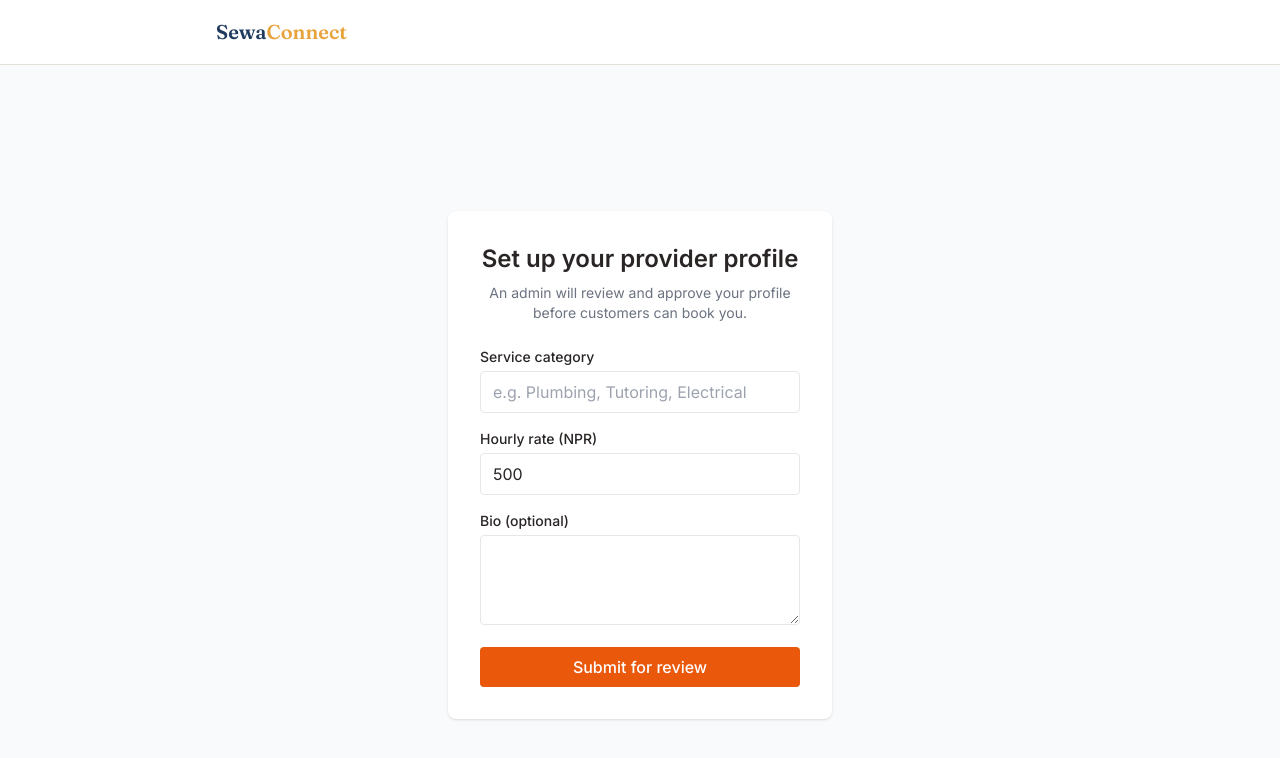
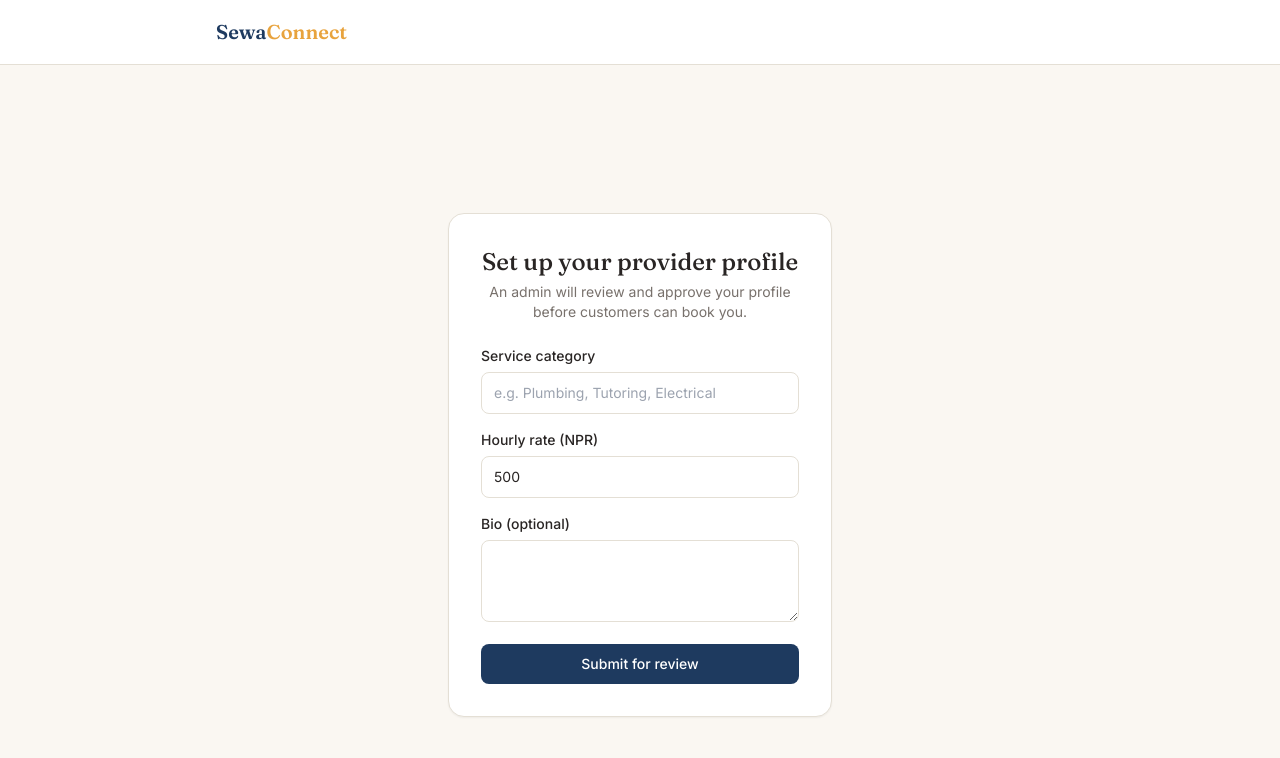
Before and after one commit to anshuyas/sewaconnect, a Next.js app: page /provider-setup in a window 1280 px wide. Shown: the top 758 px of the page. Built offline with nearby package versions, Linux system fonts and the light colour scheme; no server answers.

Commit message:
redesigned provider setup page

```diff
--- a/src/app/provider-setup/page.tsx
+++ b/src/app/provider-setup/page.tsx
@@ -44,60 +44,68 @@ export default function ProviderSetupPage() {
 
   return (
     <>
-    <Navbar/>
-    <main className="min-h-screen flex items-center justify-center bg-gray-50 px-4">
-      <div className="w-full max-w-sm bg-white p-8 rounded-lg shadow">
-        <h1 className="text-2xl font-semibold mb-2 text-center">Set up your provider profile</h1>
-        <p className="text-sm text-gray-500 text-center mb-6">
+      <Navbar />
+      <main className="min-h-screen flex items-center justify-center bg-bg px-4">
+        <div className="w-full max-w-sm">
+          <div className="bg-surface border border-border rounded-2xl shadow-sm p-8">
+            <h1 className="font-display text-2xl font-medium mb-1 text-center">
+              Set up your provider profile
+            </h1>
+            <p className="text-sm text-muted text-center mb-6">
               An admin will review and approve your profile before customers can book you.
             </p>
 
             <form onSubmit={handleSubmit} className="space-y-4">
               <div>
-            <label className="block text-sm font-medium mb-1">Service category</label>
+                <label className="block text-sm font-medium mb-1.5">Service category</label>
                 <input
                   required
                   placeholder="e.g. Plumbing, Tutoring, Electrical"
                   value={serviceCategory}
                   onChange={(e) => setServiceCategory(e.target.value)}
-              className="w-full border rounded px-3 py-2"
+                  className="w-full border border-border rounded-lg px-3 py-2.5 text-sm focus:outline-none focus:ring-2 focus:ring-primary/30 focus:border-primary"
                 />
               </div>
 
               <div>
-            <label className="block text-sm font-medium mb-1">Hourly rate (NPR)</label>
+                <label className="block text-sm font-medium mb-1.5">Hourly rate (NPR)</label>
                 <input
                   type="number"
                   required
                   min={1}
                   value={hourlyRate}
                   onChange={(e) => setHourlyRate(Number(e.target.value))}
-              className="w-full border rounded px-3 py-2"
+                  className="w-full border border-border rounded-lg px-3 py-2.5 text-sm focus:outline-none focus:ring-2 focus:ring-primary/30 focus:border-primary"
                 />
               </div>
 
               <div>
-            <label className="block text-sm font-medium mb-1">Bio (optional)</label>
+                <label className="block text-sm font-medium mb-1.5">Bio (optional)</label>
                 <textarea
                   value={bio}
                   onChange={(e) => setBio(e.target.value)}
                   maxLength={1000}
                   rows={3}
-              className="w-full border rounded px-3 py-2"
+                  className="w-full border border-border rounded-lg px-3 py-2.5 text-sm focus:outline-none focus:ring-2 focus:ring-primary/30 focus:border-primary"
                 />
               </div>
 
-          {error && <p className="text-red-600 text-sm">{error}</p>}
+              {error && (
+                <p className="text-danger text-sm bg-danger/5 border border-danger/20 rounded-lg px-3 py-2">
+                  {error}
+                </p>
+              )}
 
               <button
                 type="submit"
                 disabled={loading}
-            className="w-full bg-orange-600 text-white rounded py-2 font-medium hover:bg-orange-700 disabled:opacity-50"
+                className="w-full bg-primary text-white rounded-lg py-2.5 font-medium text-sm hover:bg-primary-dark transition-colors disabled:opacity-50"
               >
                 {loading ? "Submitting..." : "Submit for review"}
               </button>
             </form>
           </div>
+        </div>
       </main>
     </>
   );
```
Lines whose indentation alone changed are shown as unchanged.
